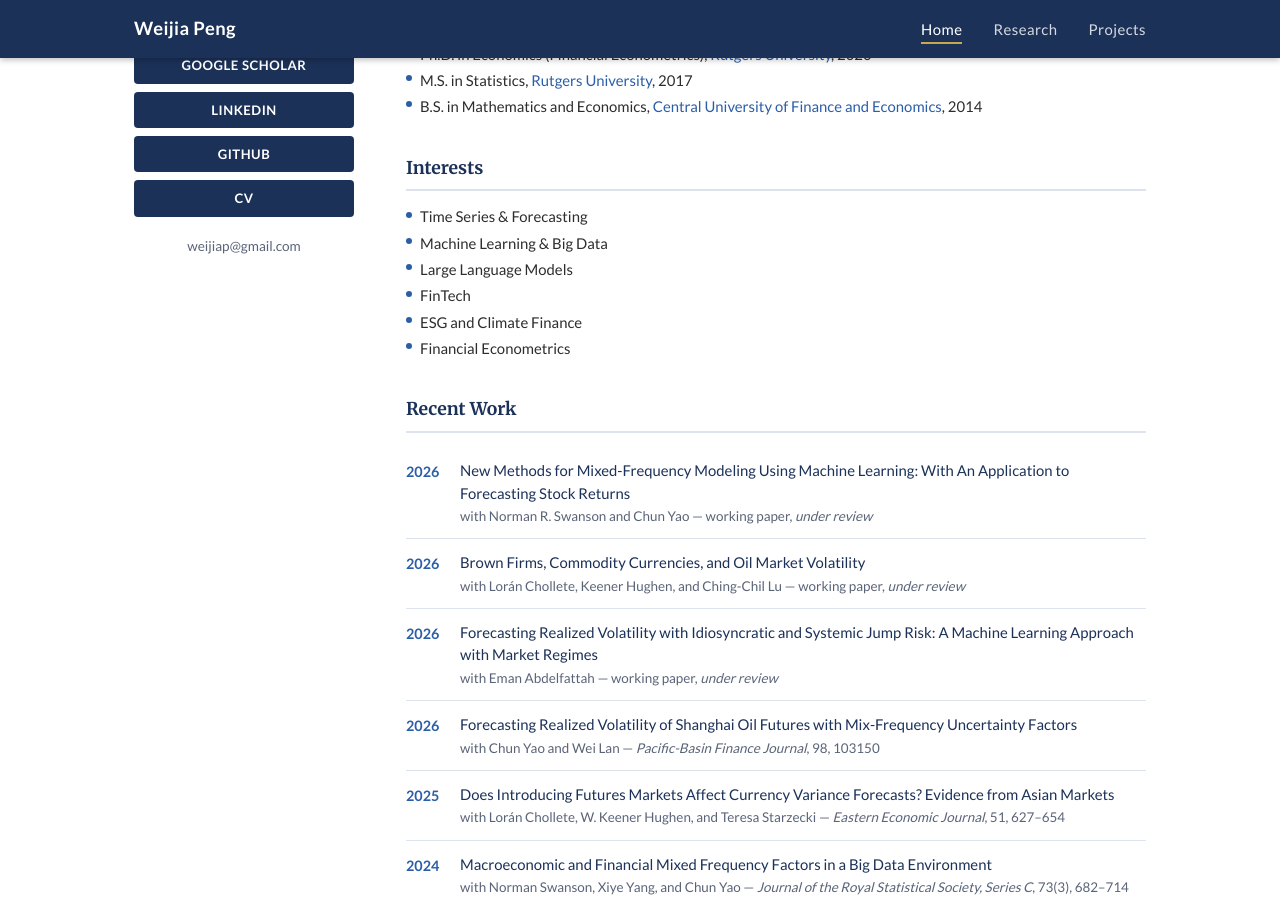
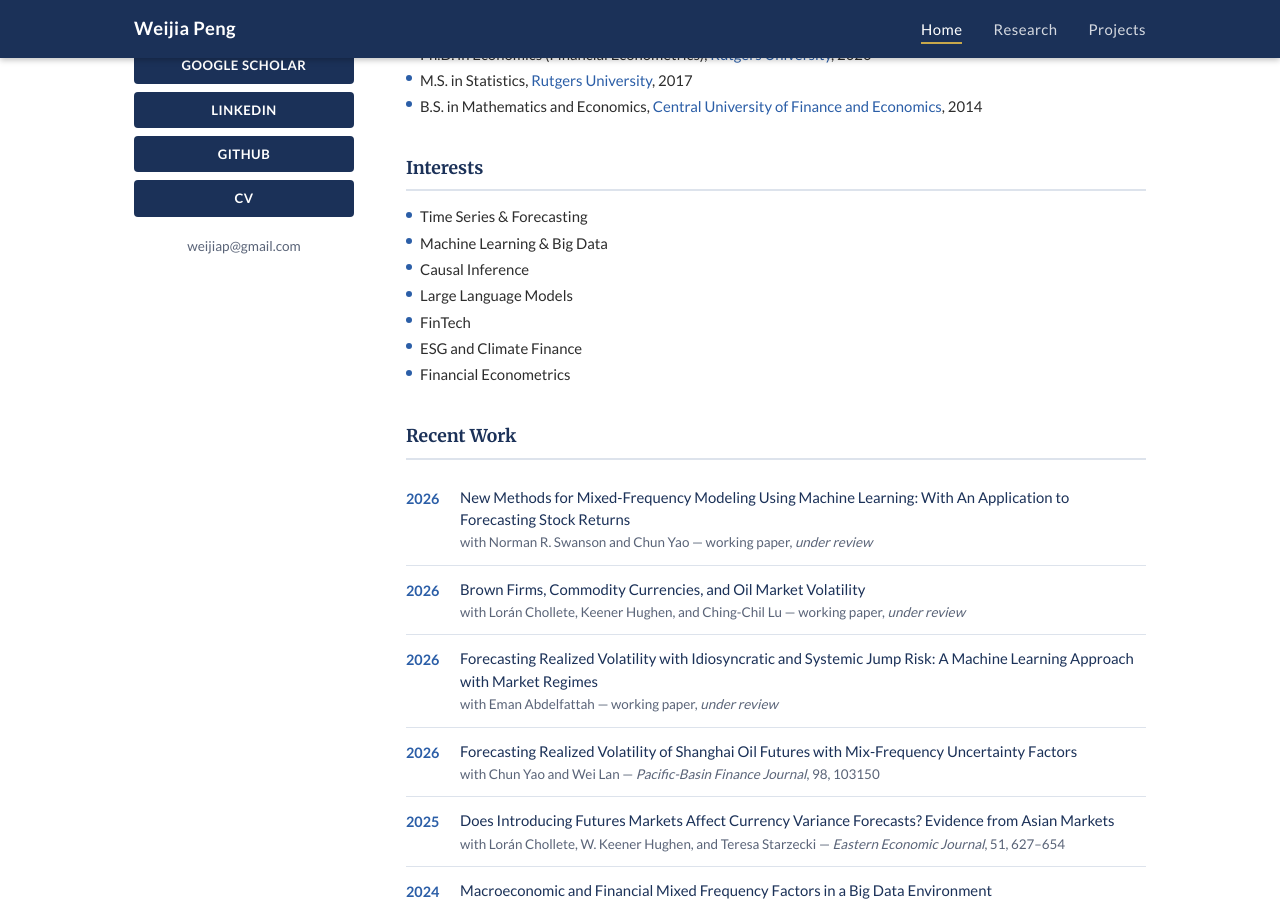
Before and after one commit to weijiap/weijiap.github.io, a Jekyll site: the page built from index.html, in a window 1280 px wide and 900 px high, scrolled down 300 px. Built offline with Jekyll 4.4.1, drawn with Linux system fonts in a browser that asks for light colours.

Commit message:
Add Causal Inference as third interest bullet
Co-Authored-By: Claude Sonnet 4.6 <noreply@anthropic.com>

```diff
--- a/index.html
+++ b/index.html
@@ -58,6 +58,7 @@ title: Home
       <ul class="interest-list">
         <li>Time Series &amp; Forecasting</li>
         <li>Machine Learning &amp; Big Data</li>
+        <li>Causal Inference</li>
         <li>Large Language Models</li>
         <li>FinTech</li>
         <li>ESG and Climate Finance</li>
```
